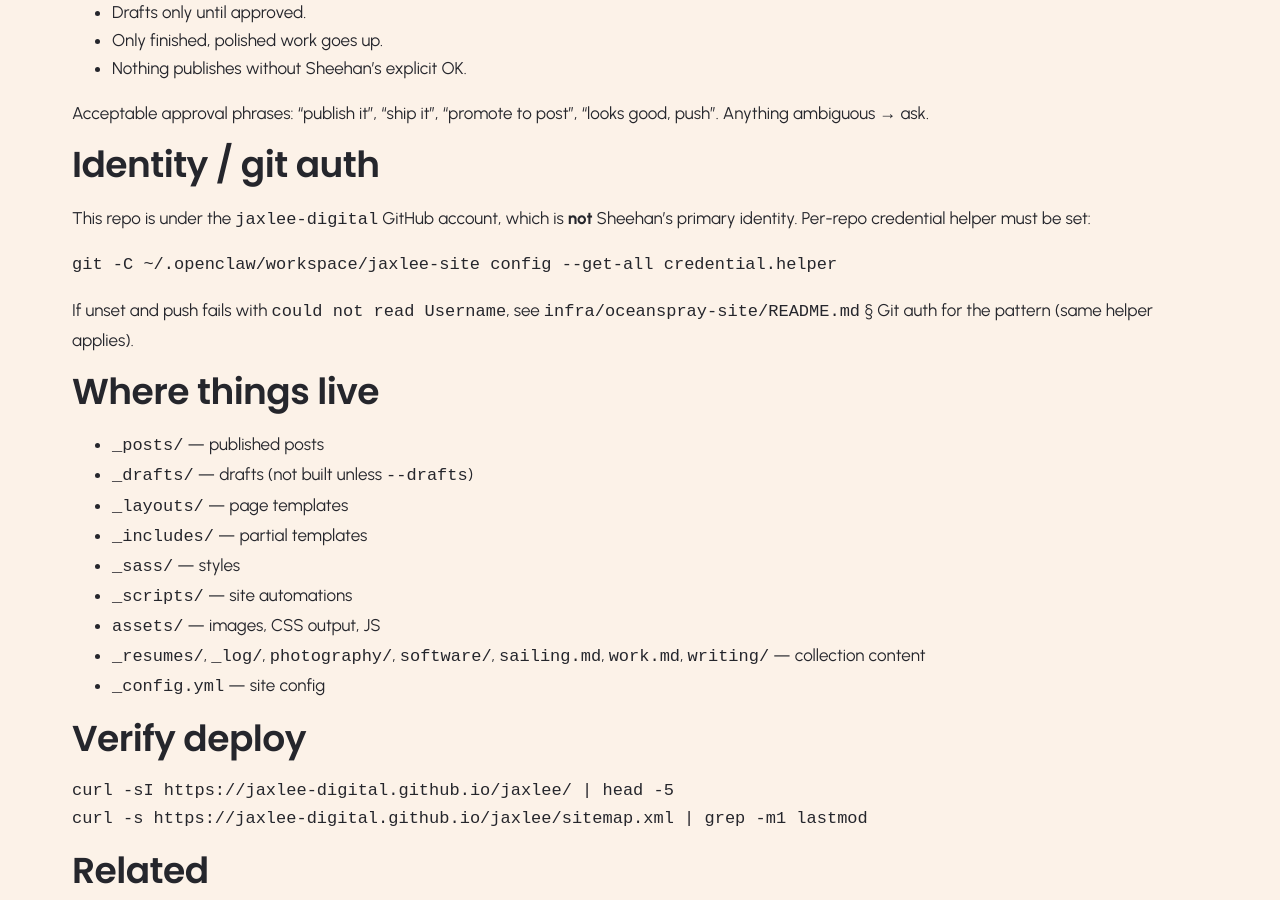
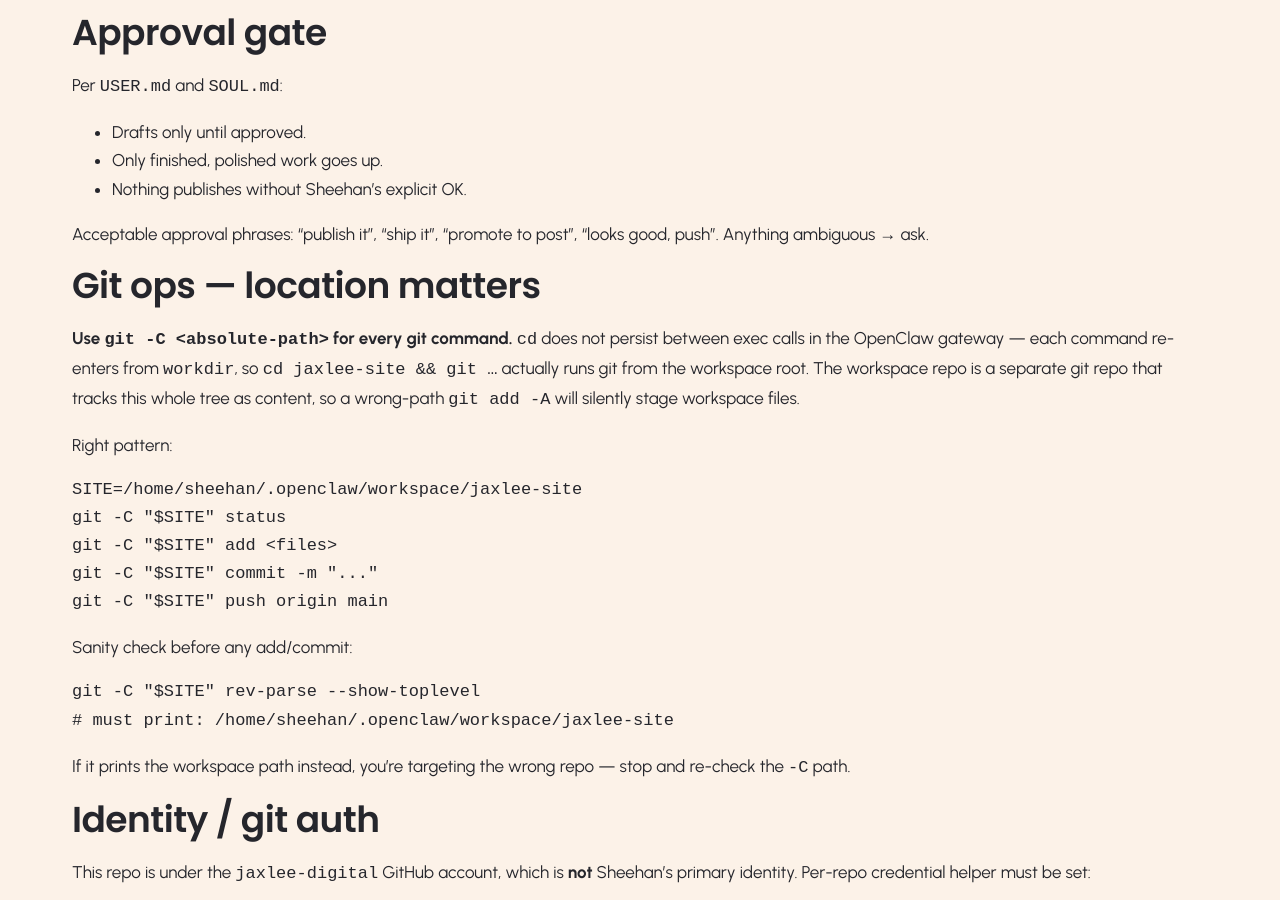
Before and after one commit to jaxlee-digital/jaxlee, a Jekyll site: the page built from WORKFLOW.md, in a window 1280 px wide and 900 px high, scrolled down 1898 px. Built offline with Jekyll 4.4.1, drawn with Linux system fonts in a browser that asks for light colours; our own code applies the rules of GitHub Pages for plain Markdown files; some of the changed text lies outside the part shown.

Commit message:
WORKFLOW: use git -C <path>, cd does not persist in gateway exec

````diff
--- a/WORKFLOW.md
+++ b/WORKFLOW.md
@@ -7,6 +7,13 @@
 ## TL;DR
 
 - **Repo:** `jaxlee-digital/jaxlee` (GitHub)
+- **Local path:** `~/.openclaw/workspace/jaxlee-site/` — this is
+  its **own git repo**, nested inside the workspace but not part
+  of the workspace repo. **Always target it explicitly with `git
+  -C /home/sheehan/.openclaw/workspace/jaxlee-site …`.** `cd` does
+  not persist across exec calls in the OpenClaw gateway, so `cd`
+  + `git status` will silently run against the workspace repo
+  and miss this site's changes.
 - **Live:** https://jaxlee-digital.github.io/jaxlee
 - **Engine:** Jekyll via `github-pages` gem, default-branch build
 - **Theme:** custom (in-repo)
@@ -85,6 +92,35 @@
 Acceptable approval phrases: "publish it", "ship it",
 "promote to post", "looks good, push". Anything ambiguous → ask.
 
+## Git ops — location matters
+
+**Use `git -C <absolute-path>` for every git command.** `cd` does
+not persist between exec calls in the OpenClaw gateway — each
+command re-enters from `workdir`, so `cd jaxlee-site && git …`
+actually runs git from the workspace root. The workspace repo is
+a separate git repo that tracks this whole tree as content, so a
+wrong-path `git add -A` will silently stage workspace files.
+
+Right pattern:
+
+```bash
+SITE=/home/sheehan/.openclaw/workspace/jaxlee-site
+git -C "$SITE" status
+git -C "$SITE" add <files>
+git -C "$SITE" commit -m "..."
+git -C "$SITE" push origin main
+```
+
+Sanity check before any add/commit:
+
+```bash
+git -C "$SITE" rev-parse --show-toplevel
+# must print: /home/sheehan/.openclaw/workspace/jaxlee-site
+```
+
+If it prints the workspace path instead, you're targeting the
+wrong repo — stop and re-check the `-C` path.
+
 ## Identity / git auth
 
 This repo is under the `jaxlee-digital` GitHub account, which
````
